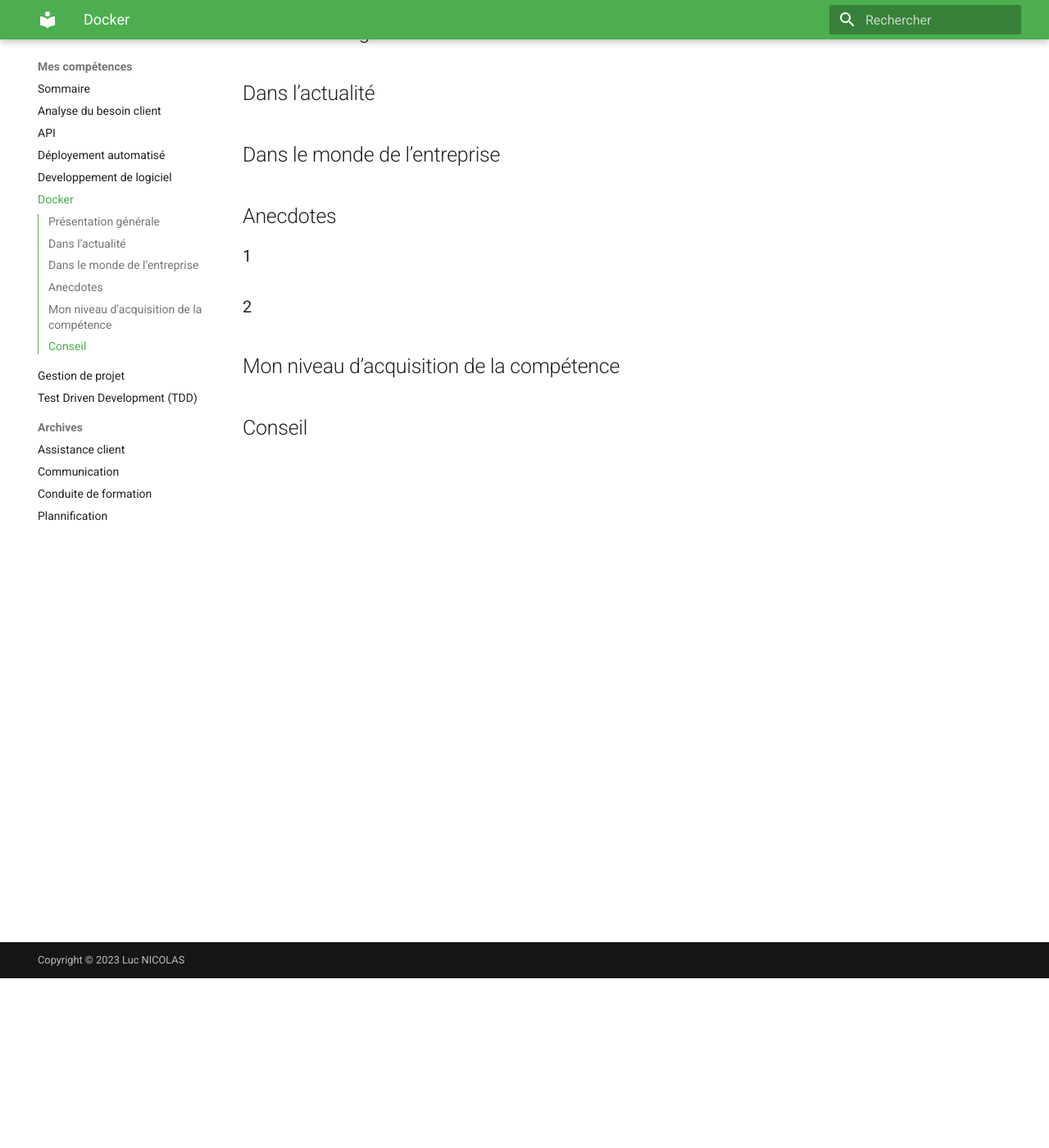
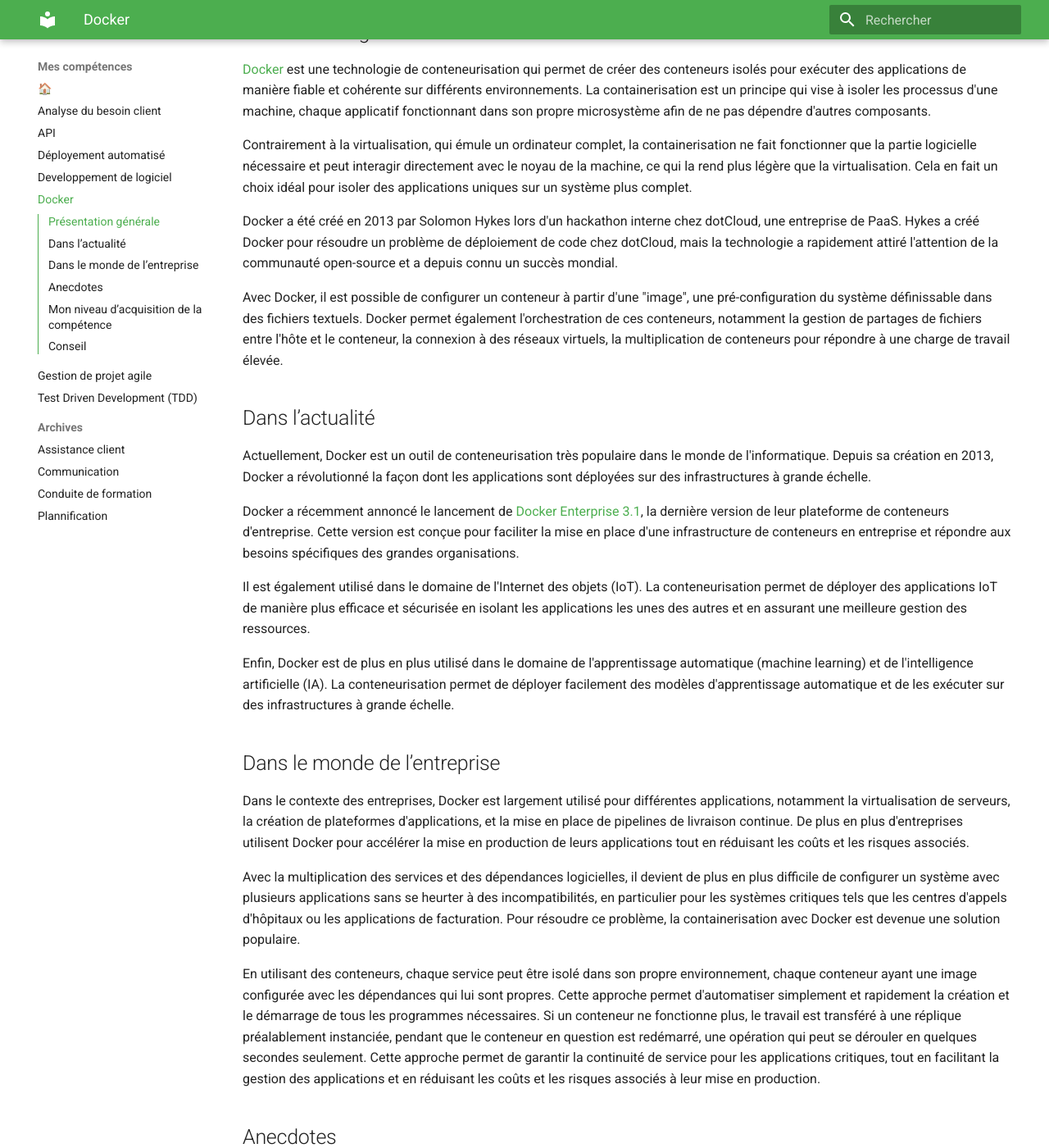
Before and after one commit to lucnicolas/portfolio, an MkDocs documentation site: the page built from docs/mes-compétences/docker.md, in a window 1280 px wide and 1400 px high, scrolled down 207 px. Shown: the whole window at 82% size. Built offline with MkDocs 1.6.1 and Material for MkDocs 9.7.7, drawn with Linux system fonts in a browser that asks for light colours; some of the changed text lies outside the part shown.

Commit message:
docs: writing on docker skill

```diff
--- a/docs/mes-compétences/docker.md
+++ b/docs/mes-compétences/docker.md
@@ -1,10 +1,45 @@
 # Docker
 
 ## Présentation générale
+[Docker](https://www.docker.com/) est une technologie de conteneurisation qui permet de créer des conteneurs isolés pour exécuter des applications de manière fiable et cohérente sur différents environnements. La containerisation est un principe qui vise à isoler les processus d'une machine, chaque applicatif fonctionnant dans son propre microsystème afin de ne pas dépendre d'autres composants.
+
+Contrairement à la virtualisation, qui émule un ordinateur complet, la containerisation ne fait fonctionner que la partie logicielle nécessaire et peut interagir directement avec le noyau de la machine, ce qui la rend plus légère que la virtualisation. Cela en fait un choix idéal pour isoler des applications uniques sur un système plus complet.
+
+Docker a été créé en 2013 par Solomon Hykes lors d'un hackathon interne chez dotCloud, une entreprise de PaaS. Hykes a créé Docker pour résoudre un problème de déploiement de code chez dotCloud, mais la technologie a rapidement attiré l'attention de la communauté open-source et a depuis connu un succès mondial.
+
+Avec Docker, il est possible de configurer un conteneur à partir d'une "image", une pré-configuration du système définissable dans des fichiers textuels. Docker permet également l'orchestration de ces conteneurs, notamment la gestion de partages de fichiers entre l'hôte et le conteneur, la connexion à des réseaux virtuels, la multiplication de conteneurs pour répondre à une charge de travail élevée.
+
 ## Dans l’actualité
+Actuellement, Docker est un outil de conteneurisation très populaire dans le monde de l'informatique. Depuis sa création en 2013, Docker a révolutionné la façon dont les applications sont déployées sur des infrastructures à grande échelle.
+
+Docker a récemment annoncé le lancement de [Docker Enterprise 3.1](https://www.docker.com/products/docker-enterprise), la dernière version de leur plateforme de conteneurs d'entreprise. Cette version est conçue pour faciliter la mise en place d'une infrastructure de conteneurs en entreprise et répondre aux besoins spécifiques des grandes organisations.
+
+Il est également utilisé dans le domaine de l'Internet des objets (IoT). La conteneurisation permet de déployer des applications IoT de manière plus efficace et sécurisée en isolant les applications les unes des autres et en assurant une meilleure gestion des ressources.
+
+Enfin, Docker est de plus en plus utilisé dans le domaine de l'apprentissage automatique (machine learning) et de l'intelligence artificielle (IA). La conteneurisation permet de déployer facilement des modèles d'apprentissage automatique et de les exécuter sur des infrastructures à grande échelle.
+
 ## Dans le monde de l’entreprise
+Dans le contexte des entreprises, Docker est largement utilisé pour différentes applications, notamment la virtualisation de serveurs, la création de plateformes d'applications, et la mise en place de pipelines de livraison continue. De plus en plus d'entreprises utilisent Docker pour accélérer la mise en production de leurs applications tout en réduisant les coûts et les risques associés.
+
+Avec la multiplication des services et des dépendances logicielles, il devient de plus en plus difficile de configurer un système avec plusieurs applications sans se heurter à des incompatibilités, en particulier pour les systèmes critiques tels que les centres d'appels d'hôpitaux ou les applications de facturation. Pour résoudre ce problème, la containerisation avec Docker est devenue une solution populaire.
+
+En utilisant des conteneurs, chaque service peut être isolé dans son propre environnement, chaque conteneur ayant une image configurée avec les dépendances qui lui sont propres. Cette approche permet d'automatiser simplement et rapidement la création et le démarrage de tous les programmes nécessaires. Si un conteneur ne fonctionne plus, le travail est transféré à une réplique préalablement instanciée, pendant que le conteneur en question est redémarré, une opération qui peut se dérouler en quelques secondes seulement. Cette approche permet de garantir la continuité de service pour les applications critiques, tout en facilitant la gestion des applications et en réduisant les coûts et les risques associés à leur mise en production.
+
 ## Anecdotes
 ### 1
 ### 2
+
 ## Mon niveau d’acquisition de la compétence
+En ce qui me concerne, j'ai acquis une forte expertise en Docker grâce à mon travail chez iTESOFT. Nous utilisons Docker pour déployer nos produits chez les clients, ce qui nous permet de les personnaliser rapidement et efficacement. J'ai également utilisé Docker dans des projets personnels pour créer des environnements de développement cohérents.
+
 ## Conseil
+Si je devais donner un conseil à quelqu'un qui découvre la conteneurisation avec Docker, je lui conseillerais de bien comprendre la différence entre la conteneurisation et la virtualisation. Dans la virtualisation, le système d'exploitation est totalement indépendant de la machine hôte, tandis qu'avec la conteneurisation, le système d'exploitation est partagé entre l'hôte et le conteneur.
+
+![vm-vs-containers.png](../img/vm-vs-containers.png)
+
+Ensuite, je lui conseillerais de toujours créer un conteneur pour chaque "service" ou processus de son application. Cela permet de mieux gérer les dépendances entre les différents services et de les mettre à jour ou de les répliquer plus facilement.
+
+Pour aller plus loin :
+
+- [Présentation de Docker par Solomon Hykes](https://www.youtube.com/watch?v=Q5POuMHxW-0)
+- [Documentation officiel de Docker](https://docs.docker.com/)
--- a/docs/mes-compétences/index.md
+++ b/docs/mes-compétences/index.md
@@ -1 +1 @@
-# Sommaire
+# 🏠
--- a/docs/mes-réalisations/index.md
+++ b/docs/mes-réalisations/index.md
@@ -1 +1 @@
-# Sommaire
+# 🏠
--- a/mkdocs.yml
+++ b/mkdocs.yml
@@ -11,7 +11,7 @@
     - navigation.sections
     - navigation.top
     - toc.integrate
-    - toc.
+
 copyright: Copyright &copy; 2023 Luc NICOLAS
 
 extra:
```
Also changed, not shown: docs/index.md (+18 -5 lines), docs/mes-compétences/gestion-de-projet-agile.md (added, +21 -0 lines), docs/mes-compétences/gestion-de-projet.md (deleted, +0 -10 lines), docs/img/luc-nicolas.png (renamed from docs/img.png), docs/img/vm-vs-containers.png (added).
